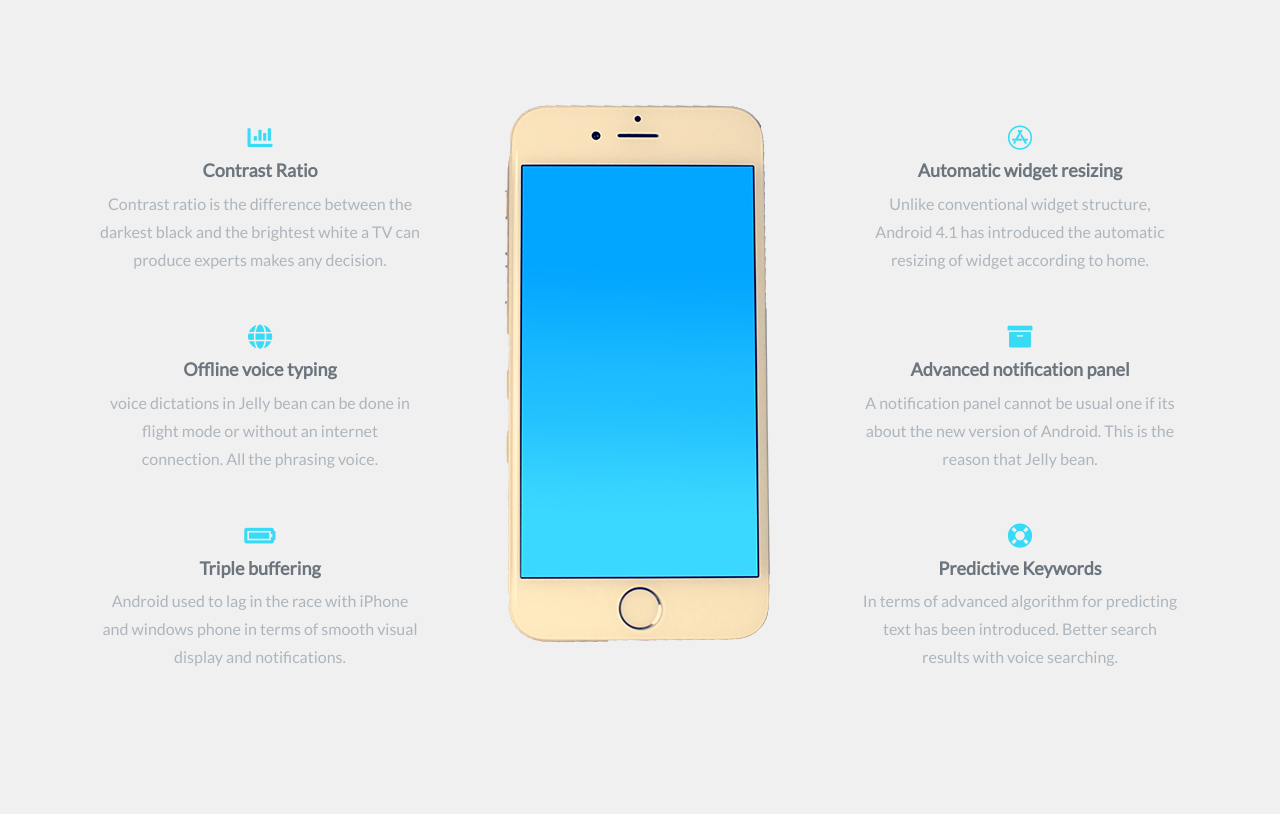
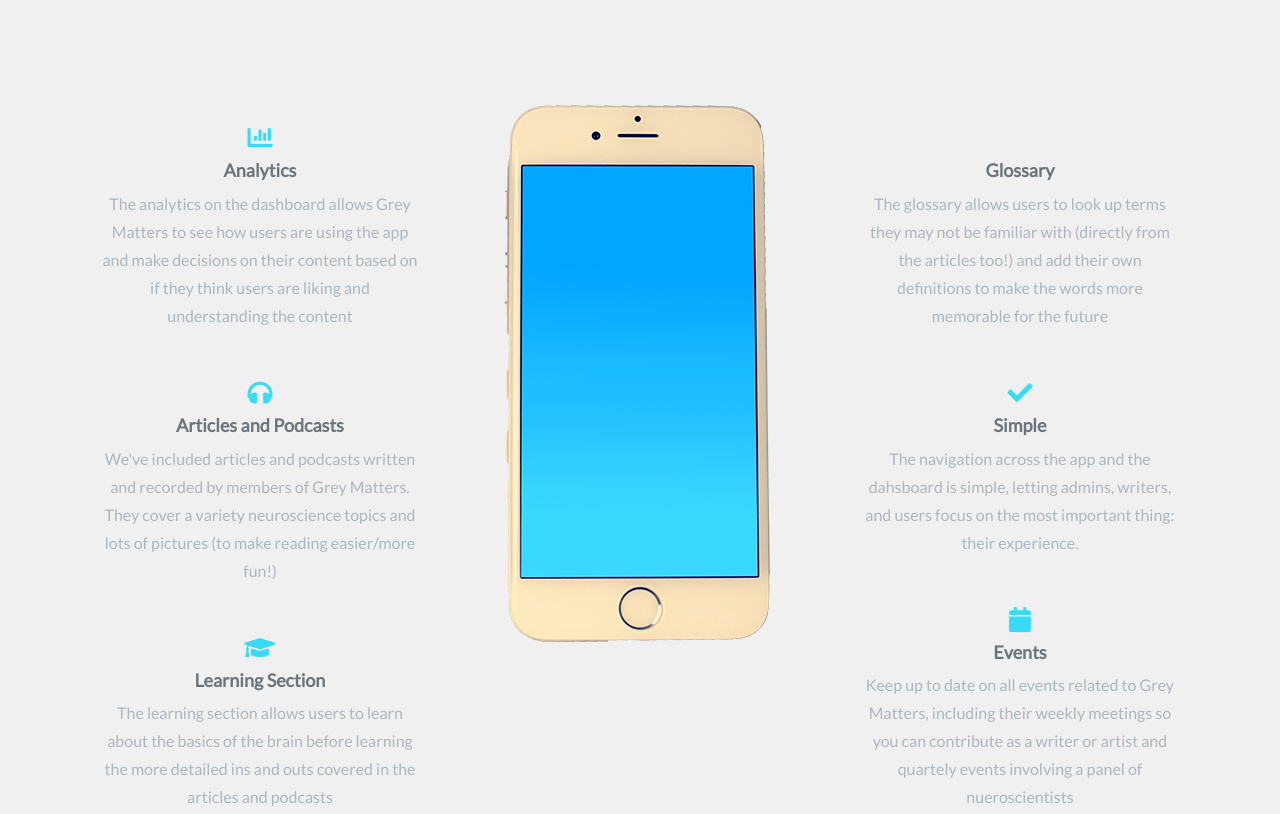
Before and after one commit to rimhof/Grey-Matters, a website with bundled scripts: page index.html in a window 1280 px wide. Shown: the part 2124-2938 px from the top of the page. Built offline with nearby package versions, Linux system fonts and the light colour scheme; files whose address does not match are found by name.

Commit message:
App features updated

```diff
--- a/index.html
+++ b/index.html
@@ -98,7 +98,7 @@
                 <div class="row first">
                   <div class="col-md-4 wow flipInX" data-wow-delay="0.3s">
                     <img src="App 1.png" alt="" class="first img-fluid">
-                    <img src="App 2.png.jpg" alt="" class="second img-fluid">
+                    <img src="App 2.png" alt="" class="second img-fluid">
                   </div>
                   <div class="col-md-6 m-auto wow fadeInRight" data-wow-delay="0.6s">
                     <div class="app-about-cont">
@@ -147,22 +147,25 @@
                     <div class="col-md-12 col-sm-12">
                       <div class="service-desc-cont">
                         <i class="fa fa-bar-chart-o"></i>
-                        <h5>Contrast Ratio</h5>
-                        <p>Contrast ratio is the difference between the darkest black and the brightest white a TV can produce experts makes any decision.</p>
+                        <h5>Analytics</h5>
+                        <p>The analytics on the dashboard allows Grey Matters to see how users are using the app and make
+                            decisions on their content based on if they think users are liking and understanding the content</p>
                       </div>
                     </div>
                     <div class="col-md-12 col-sm-12">
                       <div class="service-desc-cont">
-                        <i class="fa fa-globe"></i>
-                        <h5>Offline voice typing</h5>
-                        <p>voice dictations in Jelly bean can be done in flight mode or without an internet connection. All the phrasing voice.</p>
+                        <i class="fa fa-headphones"></i>
+                        <h5>Articles and Podcasts</h5>
+                        <p>We've included articles and podcasts written and recorded by members of Grey Matters.
+                            They cover a variety neuroscience topics and lots of pictures (to make reading easier/more fun!)</p>
                       </div>
                     </div>
                     <div class="col-md-12 col-sm-12">
                       <div class="service-desc-cont mb-5">
-                        <i class="fa fa-battery-full"></i>
-                        <h5>Triple buffering</h5>
-                        <p> Android used to lag in the race with iPhone and windows phone in terms of smooth visual display and notifications.</p>
+                        <i class="fa fa-graduation-cap"></i>
+                        <h5>Learning Section</h5>
+                        <p>The learning section allows users to learn about the basics of the brain before learning the
+                            more detailed ins and outs covered in the articles and podcasts</p>
                       </div>
                     </div>
                   </div>
@@ -174,23 +177,26 @@
                   <div class="col-md-4 wow fadeInRight" data-wow-delay="0.9s">
                     <div class="col-md-12 col-sm-12">
                       <div class="service-desc-cont">
-                        <i class="fab fa-app-store"></i>
-                        <h5>Automatic widget resizing</h5>
-                        <p>Unlike conventional widget structure, Android 4.1 has introduced the automatic resizing of widget according to home.</p>
+                        <i class="fab fa-edit"></i>
+                        <h5>Glossary</h5>
+                        <p>The glossary allows users to look up terms they may not be familiar with (directly from the articles too!)
+                            and add their own definitions to make the words more memorable for the future</p>
                       </div>
                     </div>
                     <div class="col-md-12 col-sm-12">
                       <div class="service-desc-cont">
-                        <i class="fa fa-archive"></i>
-                        <h5>Advanced notification panel</h5>
-                        <p> A notification panel cannot be usual one if its about the new version of Android. This is the reason that Jelly bean.</p>
+                        <i class="fa fa-check"></i>
+                        <h5>Simple</h5>
+                        <p>The navigation across the app and the dahsboard is simple,
+                            letting admins, writers, and users focus on the most important thing: their experience.</p>
                       </div>
                     </div>
                     <div class="col-md-12 col-sm-12">
                       <div class="service-desc-cont">
-                        <i class="fa fa-life-bouy"></i>
-                        <h5>Predictive Keywords</h5>
-                        <p>In terms of advanced algorithm for predicting text has been introduced. Better search results with voice searching.</p>
+                        <i class="fa fa-calendar"></i>
+                        <h5>Events</h5>
+                        <p>Keep up to date on all events related to Grey Matters, including their weekly meetings so you can
+                          contribute as a writer or artist and quartely events involving a panel of nueroscientists</p>
                       </div>
                     </div>
                   </div>
```
